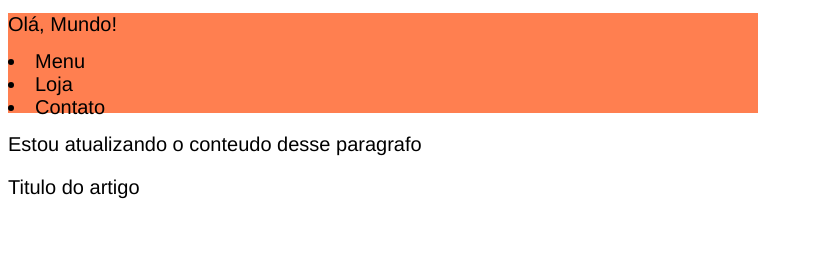
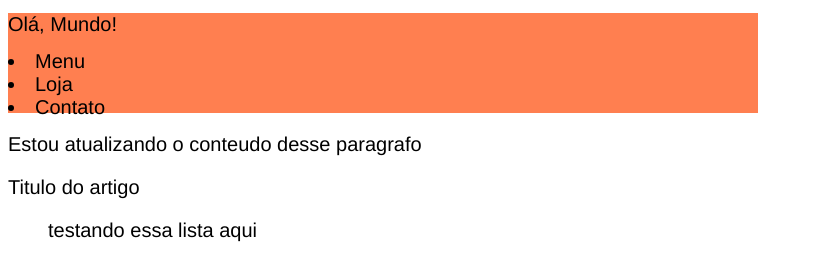
Before and after one commit to Beltrames/Hello-World, a plain HTML site: page Site Exemplo/index.html in a window 1280 px wide. Shown: the top 276 px of the page, without its empty margins (0-813 px from the left). Drawn offline with Linux system fonts and the light colour scheme.

Commit message:
Adicionei uma ul

```diff
--- a/Site Exemplo/index.html
+++ b/Site Exemplo/index.html
@@ -21,6 +21,7 @@
         <article>
             <h2>Titulo do artigo</h2>
         </article>
+        <ul>testando essa lista aqui</ul>
     </main>
 
 </body>
```
